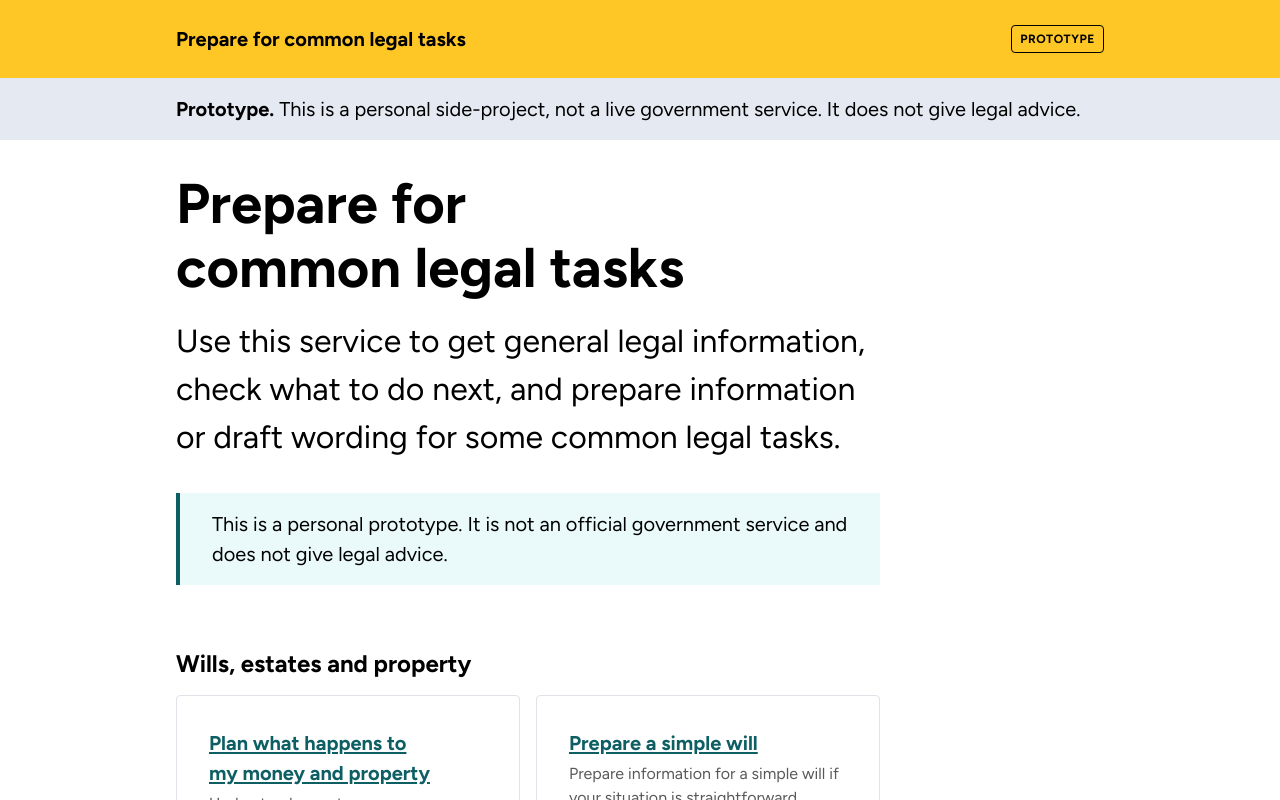
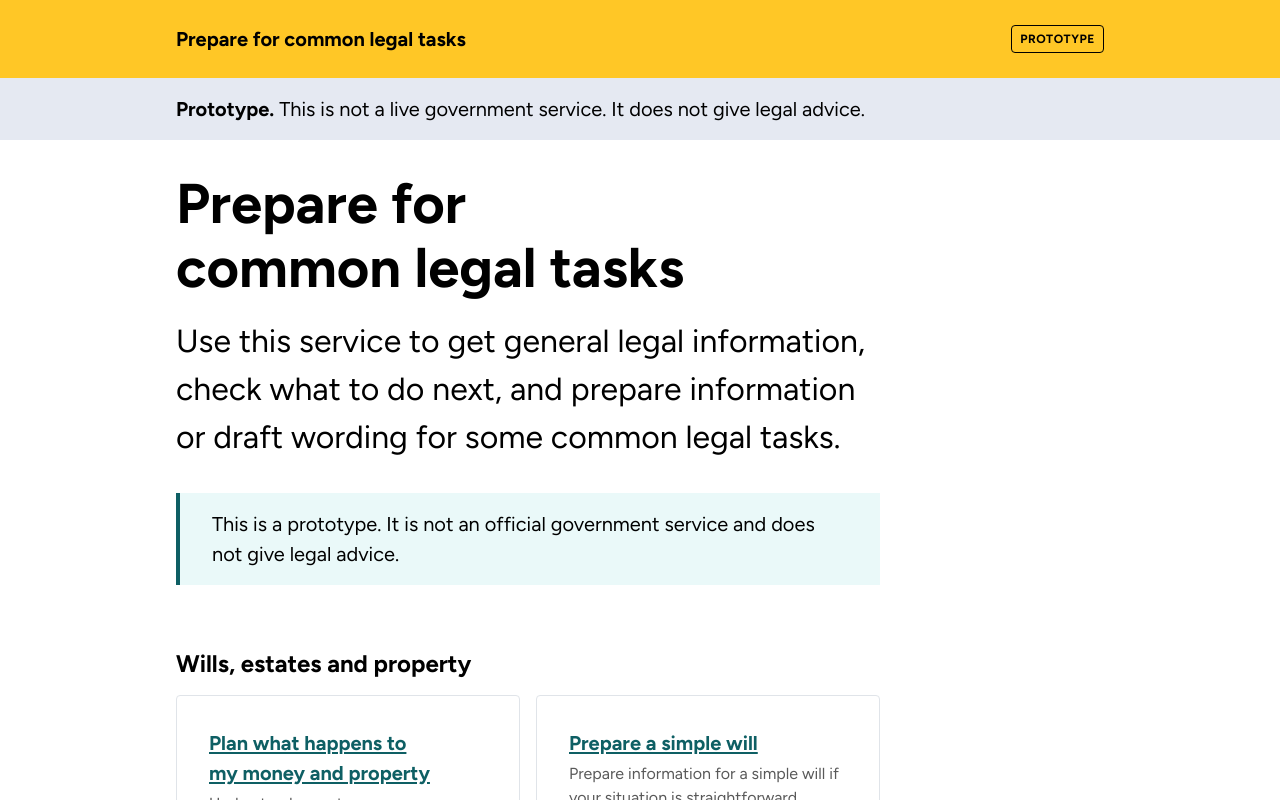
Before and after one commit to Fab22246/legal-help-prototype, a React (Vite) app: page /#/ in a window 1280 px wide. Shown: the top 800 px of the page. Built offline with nearby package versions, Linux system fonts and the light colour scheme.

Commit message:
Update prototype status wording

```diff
--- a/src/components/layout/Footer.tsx
+++ b/src/components/layout/Footer.tsx
@@ -8,7 +8,7 @@ export function Footer() {
       <div className="govbb-footer__inner app-container">
         <div className="govbb-footer__end">
           <p className="govbb-footer__copy">
-            <strong>This is a personal prototype.</strong> It is not a live government service.
+            <strong>This is a prototype.</strong> It is not a live government service.
           </p>
           <p className="govbb-footer__copy">{LEGAL_BOUNDARY}</p>
         </div>
--- a/src/components/layout/StatusBanner.tsx
+++ b/src/components/layout/StatusBanner.tsx
@@ -6,8 +6,8 @@ export function StatusBanner() {
     <div className="govbb-status-banner govbb-status-banner--alpha" role="status">
       <div className="app-container">
         <p>
-          <strong>Prototype.</strong> This is a personal side-project, not a live government service.
-          It does not give legal advice.
+          <strong>Prototype.</strong> This is not a live government service. It does not give legal
+          advice.
         </p>
       </div>
     </div>
--- a/src/data/content.ts
+++ b/src/data/content.ts
@@ -7,7 +7,7 @@ export const HOME_INTRO =
 
 // Prototype / unofficial-service notice shown on every page.
 export const PROTOTYPE_NOTICE =
-  'This is a personal prototype. It is not an official government service and does not give legal advice.'
+  'This is a prototype. It is not an official government service and does not give legal advice.'
 
 // Placeholder body sentence used on every not-yet-built route.
 export const PLACEHOLDER_SENTENCE =
```
